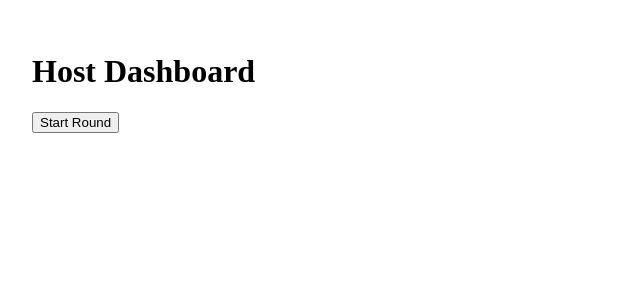
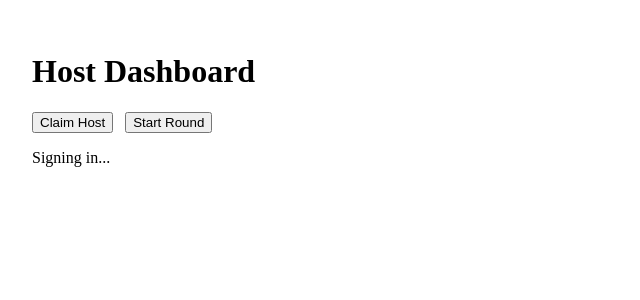
Before and after one commit to bmbgsaubc/axis-wars, a React (Vite) app: page /axis-wars/host in a window 1280 px wide. Shown: the top 300 px of the page, without its empty margins (0-640 px from the left). Built offline with nearby package versions, Linux system fonts and the light colour scheme; no server answers.

Commit message:
fixed hostpage

```diff
--- a/src/pages/HostPage.tsx
+++ b/src/pages/HostPage.tsx
@@ -1,17 +1,81 @@
+import { useEffect, useState } from "react";
 import { httpsCallable } from "firebase/functions";
-import { functions } from "../lib/firebase";
+import { auth, functions, ensureAnonAuth } from "../lib/firebase";
+import { doc, getDoc, setDoc } from "firebase/firestore";
+import { db } from "../lib/firebase";
 
 export default function HostPage() {
   const gameId = localStorage.getItem("gameId") || "demo-game";
+  const [message, setMessage] = useState("Signing in...");
+
+  useEffect(() => {
+    async function init() {
+      try {
+        await ensureAnonAuth();
+        setMessage(`Signed in as host candidate: ${auth.currentUser?.uid ?? "unknown"}`);
+      } catch (error: any) {
+        console.error(error);
+        setMessage(error?.message || "Failed to sign in.");
+      }
+    }
+    init();
+  }, []);
+
+  async function claimHost() {
+    try {
+      await ensureAnonAuth();
+      const uid = auth.currentUser?.uid;
+      if (!uid) throw new Error("No authenticated user.");
+
+      await setDoc(
+        doc(db, "games", gameId),
+        { hostUid: uid },
+        { merge: true }
+      );
+
+      setMessage("Host claimed successfully.");
+    } catch (error: any) {
+      console.error(error);
+      setMessage(error?.message || "Failed to claim host.");
+    }
+  }
 
   async function startRound() {
-    await httpsCallable(functions, "startRound")({ gameId });
+    try {
+      await ensureAnonAuth();
+
+      const uid = auth.currentUser?.uid;
+      if (!uid) throw new Error("No authenticated user.");
+
+      const gameSnap = await getDoc(doc(db, "games", gameId));
+      const hostUid = gameSnap.data()?.hostUid;
+
+      if (!hostUid) {
+        throw new Error("No hostUid set on demo-game. Click 'Claim Host' first.");
+      }
+
+      if (hostUid !== uid) {
+        throw new Error("You are signed in, but you are not the host for this game.");
+      }
+
+      setMessage("Starting round...");
+      const fn = httpsCallable(functions, "startRound");
+      await fn({ gameId });
+      setMessage("Round started successfully.");
+    } catch (error: any) {
+      console.error(error);
+      setMessage(error?.message || "Failed to start round.");
+    }
   }
 
   return (
     <div style={{ padding: 24 }}>
       <h1>Host Dashboard</h1>
-      <button onClick={startRound}>Start Round</button>
+      <button onClick={claimHost}>Claim Host</button>
+      <button onClick={startRound} style={{ marginLeft: 12 }}>
+        Start Round
+      </button>
+      {message && <p>{message}</p>}
     </div>
   );
 }
```
